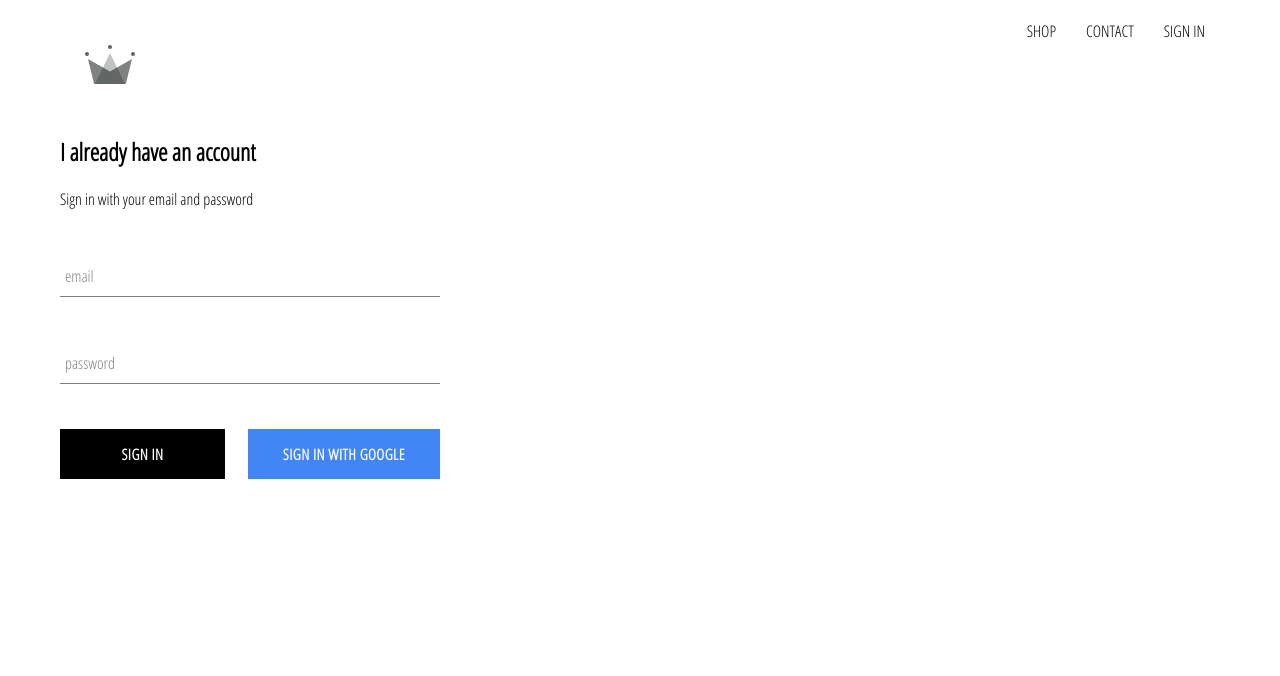
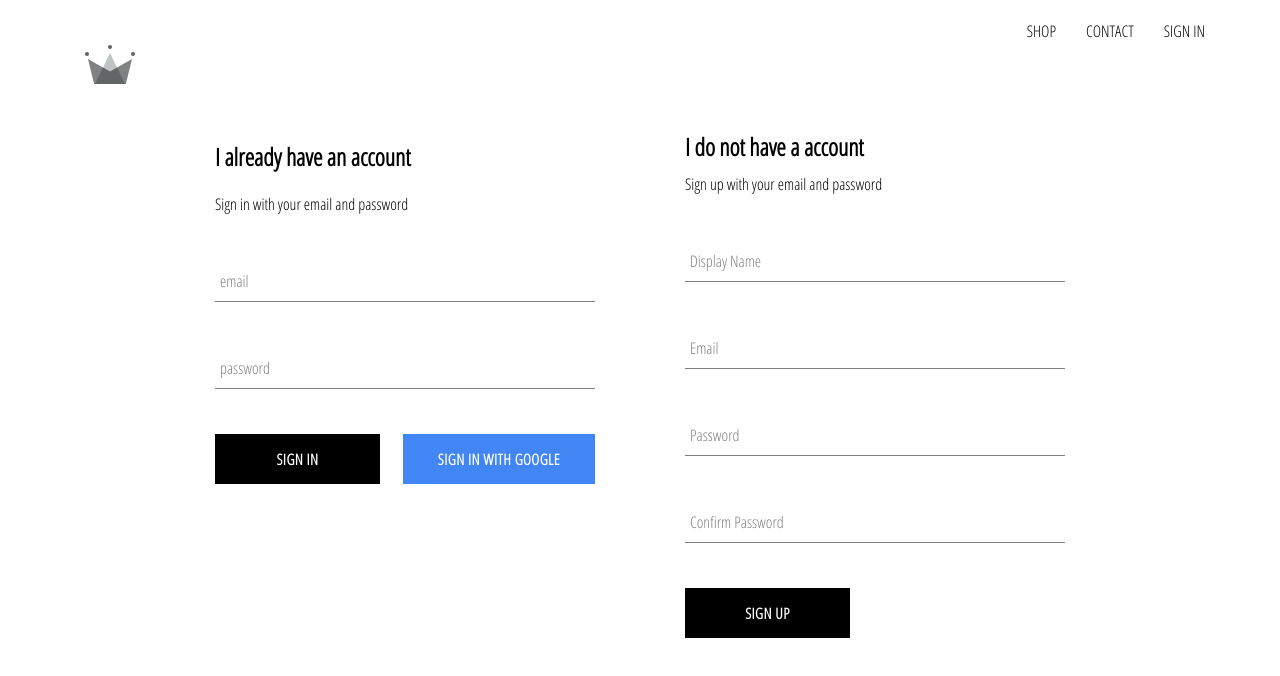
Before and after one commit to JaymesPhimmachack/crwn-clothing, a React (Create React App) app: page /signin in a window 1280 px wide. Shown: the top 676 px of the page. Built offline with nearby package versions, Linux system fonts and the light colour scheme; no server answers.

Commit message:
implemented firebase utils, included ability to store authenticated users into our firestore database

```diff
--- a/src/App.js
+++ b/src/App.js
@@ -7,7 +7,7 @@ import HomePage from './pages/homepage/homepage.component';
 import ShopPage from './pages/shop/shop.component';
 import Header from './components/header/header.component';
 import SignInAndSignUpPage from './pages/sign-in-and-sign-up/sign-in-and-sign-up.component';
-import { auth } from './firebase/firebase.utils';
+import { auth, createUserProfileDocument } from './firebase/firebase.utils';
 
 class App extends Component {
   constructor(props) {
@@ -21,9 +21,23 @@ class App extends Component {
   unsubsribeFromAuth = null // define varialbe to keep track of auth change
 
   componentDidMount() {
-    this.unsubsribeFromAuth = auth.onAuthStateChanged(user => {
-      this.setState({ currentUser: user }); // Get sign in user account
-
+    this.unsubsribeFromAuth = auth.onAuthStateChanged(async userAuth => {
+      if (userAuth) {
+        const userRef = await createUserProfileDocument(userAuth); // user reference
+        userRef.onSnapshot(snapShot => {
+          this.setState({
+            currentUser: {
+              id: snapShot.id,
+              ...snapShot.data()
+            }
+          }, () => {
+            console.log(this.state);
+          })
+        })
+      }
+      else {
+        this.setState({ currentUser: userAuth }) // set currentUser to null
+      }
     }) // save the function to unsubsribeFromAuth to call again later
   }
 
--- /dev/null
+++ b/src/components/sign-up/sign-up.component.jsx
@@ -0,0 +1,102 @@
+import React, { Component } from 'react';
+
+import FormInput from '../form-input/form-input.component';
+import CustomButton from '../custom-button/custom-button.component';
+import { auth, createUserProfileDocument } from '../../firebase/firebase.utils';
+
+import './sign-up.styles.scss';
+
+class SignUp extends Component {
+  constructor(props) {
+    super(props);
+
+    this.state = {
+      displayName: '',
+      email: '',
+      password: '',
+      confirmPassword: ''
+    };
+  }
+
+  handleSubmit = async event => {
+    event.preventDefault();
+
+    const { displayName, email, password, confirmPassword } = this.state;
+
+    if (password !== confirmPassword) {
+      alert("password don't match");
+      return;
+    }
+
+    try {
+      const { user } = await auth.createUserWithEmailAndPassword(email, password);
+
+      await createUserProfileDocument(user, { displayName });
+
+      this.setState({
+        displayName: '',
+        email: '',
+        password: '',
+        confirmPassword: ''
+      })
+    }
+    catch (error) {
+      console.error(error);
+    }
+  }
+
+  handleChange = event => {
+    const { name, value } = event.target;
+
+    this.setState({
+      [name]: value
+    });
+  }
+
+  render() {
+    const { displayName, email, password, confirmPassword } = this.state;
+    return (
+      <div className="sign-up">
+          <h2 className="title">I do not have a account</h2>
+          <span>Sign up with your email and password</span>
+          <form className="sign-up-form" onSubmit={this.handleSubmit}>
+            <FormInput
+              type="text"
+              name="displayName"
+              value={displayName}
+              onChange={this.handleChange}
+              label="Display Name"
+              required
+              />
+              <FormInput
+              type="email"
+              name="email"
+              value={email}
+              onChange={this.handleChange}
+              label="Email"
+              required
+              />
+              <FormInput
+              type="password"
+              name="password"
+              value={password}
+              onChange={this.handleChange}
+              label="Password"
+              required
+              />
+              <FormInput
+              type="password"
+              name="confirmPassword"
+              value={confirmPassword}
+              onChange={this.handleChange}
+              label="Confirm Password"
+              required
+              />
+              <CustomButton type="submit">SIGN UP</CustomButton>
+          </form>
+        </div>
+    );
+  }
+}
+
+export default SignUp;
--- /dev/null
+++ b/src/components/sign-up/sign-up.styles.scss
@@ -0,0 +1,9 @@
+.sign-up {
+  display: flex;
+  flex-direction: column;
+  width: 380px;
+
+  .title {
+    margin: 10px 0;
+  }
+}
--- a/src/firebase/firebase.utils.js
+++ b/src/firebase/firebase.utils.js
@@ -3,17 +3,44 @@ import 'firebase/firestore';
 import 'firebase/auth';
 
 const config = {
-  apiKey: "AIzaSyCfr5TTPV81ewl38YTXBXBs8t62EOtx9Iw",
-  authDomain: "crwn-db-5f06a.firebaseapp.com",
-  databaseURL: "https://crwn-db-5f06a.firebaseio.com",
-  projectId: "crwn-db-5f06a",
-  storageBucket: "crwn-db-5f06a.appspot.com",
-  messagingSenderId: "537468084113",
-  appId: "1:537468084113:web:bd12212c6380b670e24430",
-  measurementId: "G-0MJ3TCSEL5"
+  apiKey: "AIzaSyCpidCnjLah8rPl0OEDQyHdnL8NvjKPI4A",
+  authDomain: "crwn-db-4e292.firebaseapp.com",
+  databaseURL: "https://crwn-db-4e292.firebaseio.com",
+  projectId: "crwn-db-4e292",
+  storageBucket: "crwn-db-4e292.appspot.com",
+  messagingSenderId: "423240371327",
+  appId: "1:423240371327:web:85c8a2a0856f5c436a034a",
+  measurementId: "G-65J51FMGN9"
+
 };
 
 firebase.initializeApp(config);
+
+export const createUserProfileDocument = async(userAuth, additionalData) => {
+  if (!userAuth) return;
+
+  const userRef = firestore.doc(`users/${userAuth.uid}`); // create user data
+
+  const snapShot = await userRef.get(); // get user data
+
+  if (!snapShot.exists) { // if not exist, create user in database
+    const { displayName, email } = userAuth;
+    const createdAt = new Date();
+    try {
+      await userRef.set({
+        displayName,
+        email,
+        createdAt,
+        ...additionalData
+      });
+    }
+    catch (error) {
+      console.log('error creating user', error.message);
+    }
+  }
+
+  return userRef;
+};
 
 export const auth = firebase.auth();
 export const firestore = firebase.firestore();
--- a/src/pages/sign-in-and-sign-up/sign-in-and-sign-up.component.jsx
+++ b/src/pages/sign-in-and-sign-up/sign-in-and-sign-up.component.jsx
@@ -1,11 +1,13 @@
 import React from 'react';
 
 import SignIn from '../../components/sign-in/sign-in.component';
+import SignUp from '../../components/sign-up/sign-up.component';
 import './sign-in-and-sign-up.styles.scss';
 
 const SignInAndSignUpPage = () => (
-  <div className="signin-and-signup">
+  <div className="sign-in-and-sign-up">
     <SignIn />
+    <SignUp />
   </div>
 );
 
--- a/src/pages/sign-in-and-sign-up/sign-in-and-sign-up.styles.scss
+++ b/src/pages/sign-in-and-sign-up/sign-in-and-sign-up.styles.scss
@@ -0,0 +1,6 @@
+.sign-in-and-sign-up {
+  width: 850px;
+  display: flex;
+  justify-content: space-between;
+  margin: 30px auto;
+}
```
